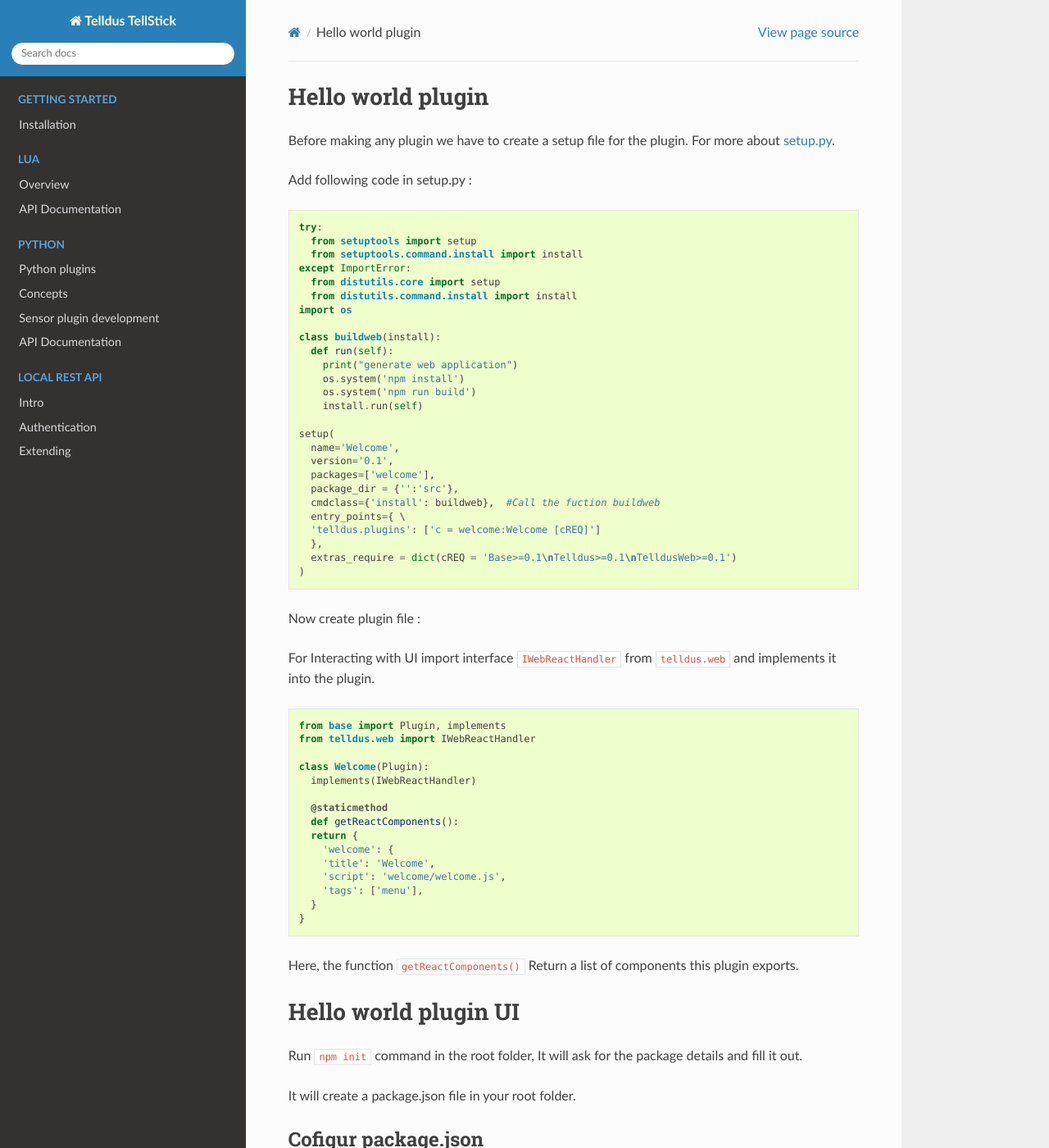
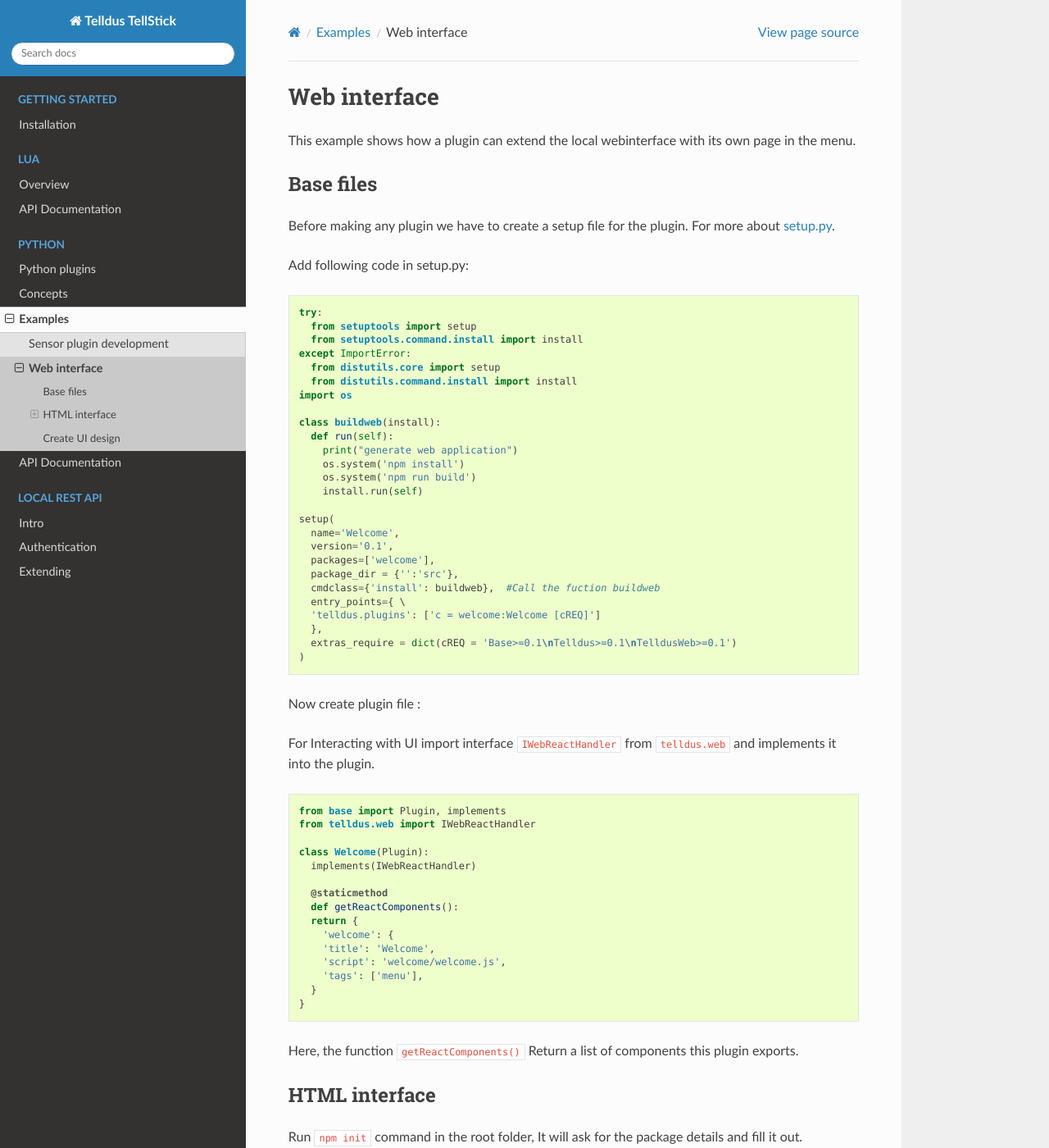
Before and after one commit to telldus/tellstick-server, a Sphinx documentation site: the page built from docs/python/examples/webinterface.rst, in a window 1280 px wide and 1400 px high. Shown: the whole window at 82% size. Built offline with Sphinx 7.4.7 and the Read the Docs theme 2.0.0, drawn with Linux system fonts in a browser that asks for light colours; the version number could not be read and is left out; some of the changed text lies outside the part shown.

Commit message:
Create section with complete examples

```diff
--- a/docs/index.rst
+++ b/docs/index.rst
@@ -59,7 +59,7 @@ Lua codes works by signals from the server triggers the execution.
 
    python/intro
    python/concepts
-   python/sensor
+   python/examples
    python/reference
 
 .. toctree::
--- a/docs/plugin_hello_world.rst
+++ b/docs/python/examples/webinterface.rst
@@ -1,14 +1,18 @@
+=============
+Web interface
+=============
 
-Hello world plugin
-##################
+This example shows how a plugin can extend the local webinterface with its own page in the menu.
+
+Base files
+==========
 
 Before making any plugin we have to create a setup file for the plugin.
-For more about `setup.py <http://tellstick-server.readthedocs.io/en/latest/python/anatomy.html>`_.
+For more about :doc:`setup.py <../anatomy>`.
 
-Add following code in setup.py :
+Add following code in setup.py:
 
 ::
-
 
   try:
     from setuptools import setup
@@ -67,16 +71,16 @@ Here, the function ``getReactComponents()`` Return a list of components this plu
 
 
 
-Hello world plugin UI
-#####################
+HTML interface
+==============
 
 
 Run ``npm init`` command in the root folder, It will ask for the package details and fill it out.
 
 It will create a package.json file in your root folder.
 
-Cofigur package.json
-====================
+Configure package.json
+######################
 
 Make following modifications in the package.json file.
 
@@ -108,7 +112,7 @@ That are major dependencies to run and display UI.
 
 
 Create gulpfile
-===============
+###############
 
 Now create gulpfile.js in the root folder.
 
```
Also changed, not shown: docs/python/examples.rst (added, +11 -0 lines), docs/python/examples/sensor.rst (renamed from docs/python/sensor.rst, +6 -4 lines).
